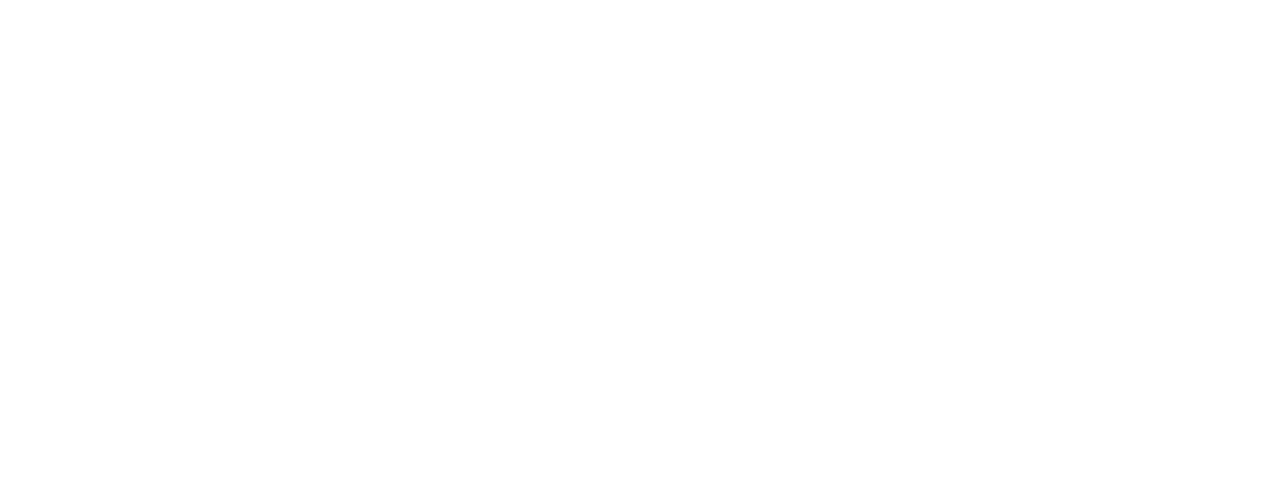
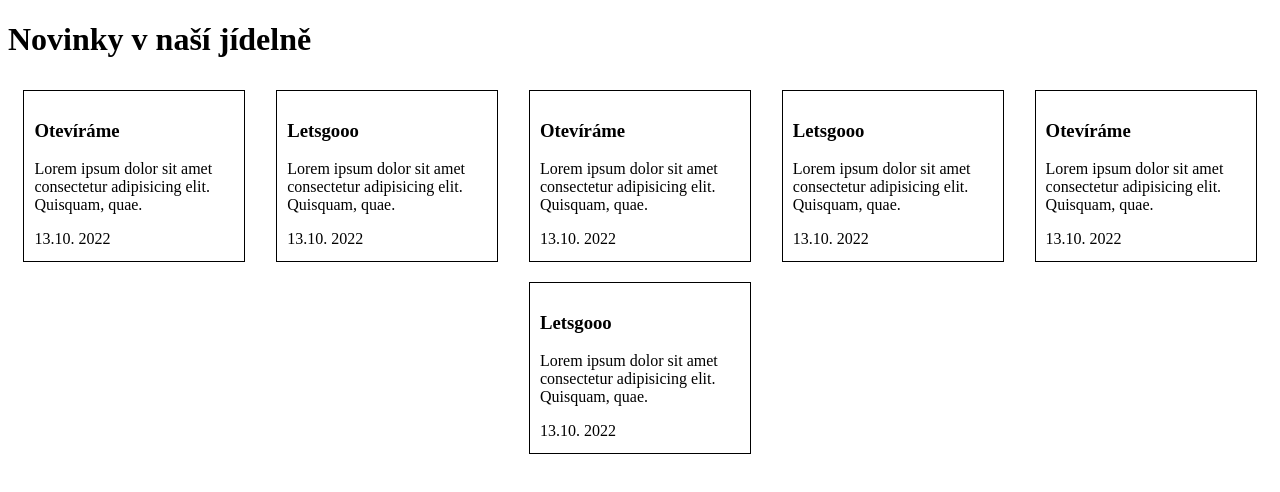
Before and after one commit to OndrejKulhavy/kulhavy_test_13_10_2022, a plain HTML site: page newsletter.html in a window 1280 px wide. Drawn offline with Linux system fonts and the light colour scheme.

Commit message:
feat: add cards to newsletter

```diff
--- a/aboutUs.html
+++ b/aboutUs.html
@@ -0,0 +1,53 @@
+<!DOCTYPE html>
+<html lang="en">
+<head>
+    <meta charset="UTF-8">
+    <meta http-equiv="X-UA-Compatible" content="IE=edge">
+    <meta name="viewport" content="width=device-width, initial-scale=1.0">
+    <link rel="stylesheet" href="style.css">
+    <link rel="shortcut icon" href="favicon.svg" type="image/x-icon">
+    <title>O nás</title>
+</head>
+<body>
+    <h1>Kontakty</h1>
+    <div class="kontakty">
+        <div class="kontakt">
+            <p>Karel Novák</p>
+            <p>tel: 123 456 789</p>
+            <p>email: novak@email.cz</p>
+            <p>Adresa: Ulice 123, 123 45 Město</p>
+        </div>
+        <div class="kontakt">
+            <p>Karel Novák</p>
+            <p>tel: 123 456 789</p>
+            <p>email: novak@email.cz</p>
+            <p>Adresa: Ulice 123, 123 45 Město</p>
+        </div>
+        <div class="kontakt">
+            <p>Karel Novák</p>
+            <p>tel: 123 456 789</p>
+            <p>email: novak@email.cz</p>
+            <p>Adresa: Ulice 123, 123 45 Město</p>
+        </div>
+        <div class="kontakt">
+            <p>Karel Novák</p>
+            <p>tel: 123 456 789</p>
+            <p>email: novak@email.cz</p>
+            <p>Adresa: Ulice 123, 123 45 Město</p>
+        </div>
+        <div class="kontakt">
+            <p>Karel Novák</p>
+            <p>tel: 123 456 789</p>
+            <p>email: novak@email.cz</p>
+            <p>Adresa: Ulice 123, 123 45 Město</p>
+        </div>
+        <div class="kontakt">
+            <p>Karel Novák</p>
+            <p>tel: 123 456 789</p>
+            <p>email: novak@email.cz</p>
+            <p>Adresa: Ulice 123, 123 45 Město</p>
+        </div>
+
+    </div>
+</body>
+</html>
--- a/newsletter.html
+++ b/newsletter.html
@@ -0,0 +1,50 @@
+<!DOCTYPE html>
+<html lang="en">
+
+<head>
+    <meta charset="UTF-8">
+    <meta http-equiv="X-UA-Compatible" content="IE=edge">
+    <meta name="viewport" content="width=device-width, initial-scale=1.0">
+    <link rel="stylesheet" href="style.css">
+    <link rel="shortcut icon" href="favicon.svg" type="image/x-icon">
+    <title>Novinky</title>
+</head>
+
+<body>
+    <h1>Novinky v naší jídelně</h1>
+    <div class="novinky">
+        <div class="novinka">
+            <h3>Otevíráme</h3>
+            <p>Lorem ipsum dolor sit amet consectetur adipisicing elit. Quisquam, quae.</p>
+            <p class="datum">13.10. 2022</p>
+        </div>
+        <div class="novinka">
+            <h3>Letsgooo</h3>
+            <p>Lorem ipsum dolor sit amet consectetur adipisicing elit. Quisquam, quae.</p>
+            <p class="datum">13.10. 2022</p>
+        </div>
+        <div class="novinka">
+            <h3>Otevíráme</h3>
+            <p>Lorem ipsum dolor sit amet consectetur adipisicing elit. Quisquam, quae.</p>
+            <p class="datum">13.10. 2022</p>
+        </div>
+        <div class="novinka">
+            <h3>Letsgooo</h3>
+            <p>Lorem ipsum dolor sit amet consectetur adipisicing elit. Quisquam, quae.</p>
+            <p class="datum">13.10. 2022</p>
+        </div>
+        <div class="novinka">
+            <h3>Otevíráme</h3>
+            <p>Lorem ipsum dolor sit amet consectetur adipisicing elit. Quisquam, quae.</p>
+            <p class="datum">13.10. 2022</p>
+        </div>
+        <div class="novinka">
+            <h3>Letsgooo</h3>
+            <p>Lorem ipsum dolor sit amet consectetur adipisicing elit. Quisquam, quae.</p>
+            <p class="datum">13.10. 2022</p>
+        </div>
+
+    </div>
+</body>
+
+</html>
--- a/style.css
+++ b/style.css
@@ -5,3 +5,26 @@
 .heading{
     text-align: center;
 }
+.novinky{
+    display: flex;
+    flex-direction: row;
+    justify-content: space-around;
+    flex-wrap: wrap;
+}
+.novinka{
+    width: 200px;
+    height: 150px;
+    border: 1px solid black;
+    margin: 10px;
+    padding: 10px;
+}
+.kontakt{
+    width: 200px;
+    height: 150px;
+    border: 1px solid black;
+    margin: 10px;
+    padding: 10px;
+}
+.kontakty{
+
+}
```
Also changed, not shown: index.html (+1 -0 lines).
